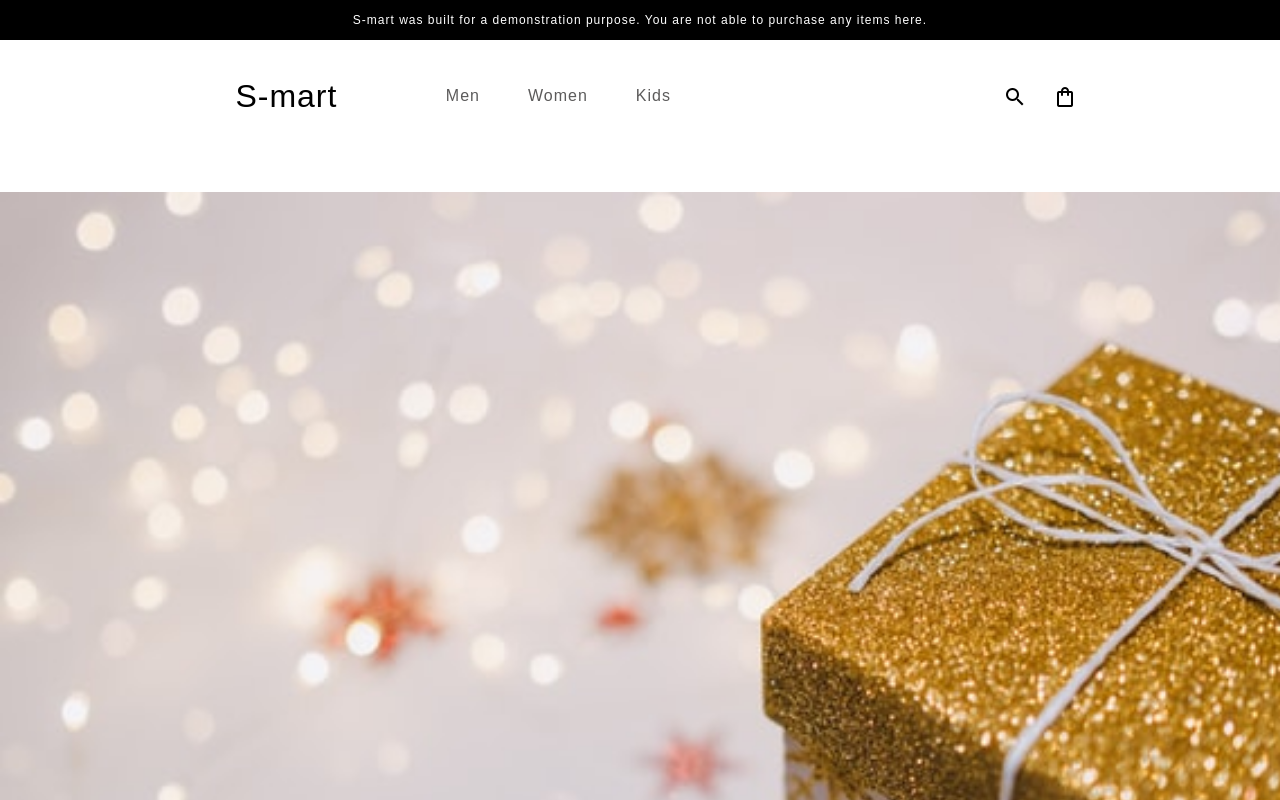
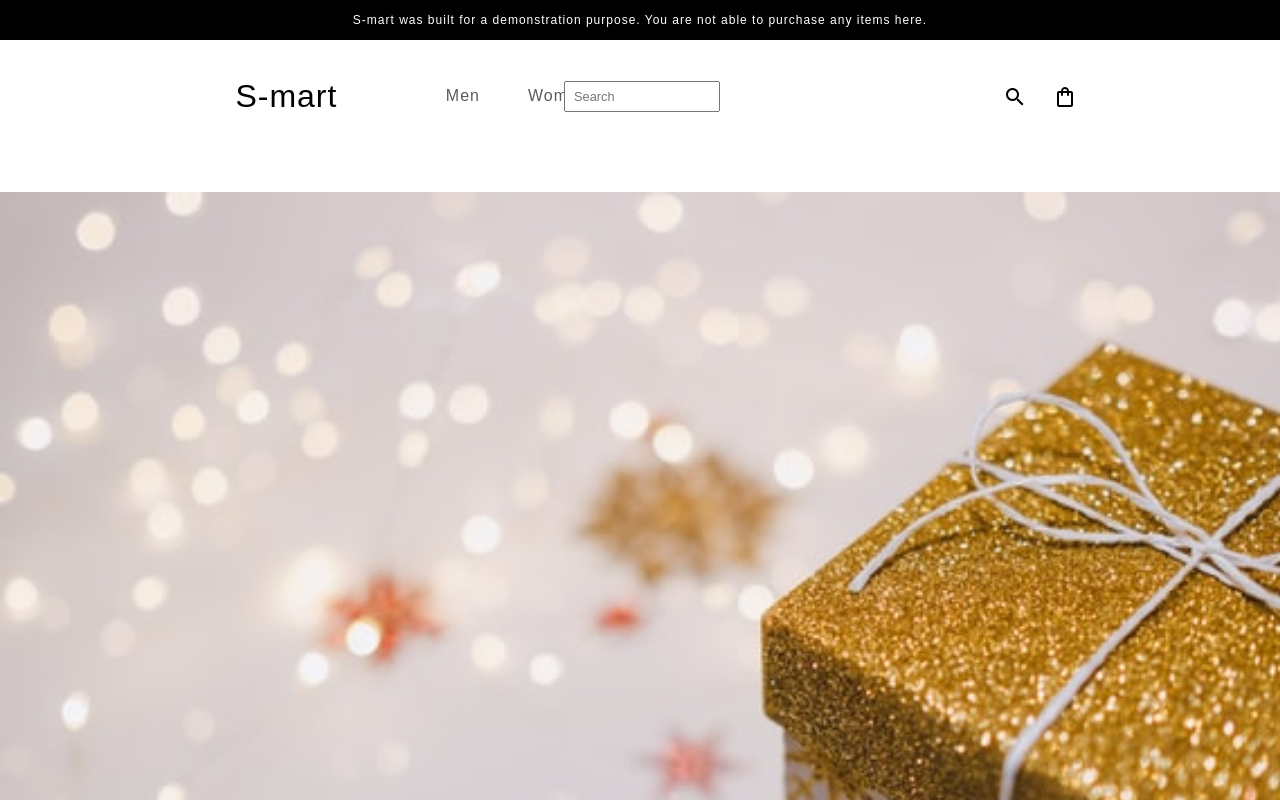
Before and after one commit to mphist/S-mart, a React app in the folder packages/client/: page / in a window 1280 px wide. Both pictures are taken after a click on the picture 1015 px from the left and 96 px from the top of the page. Shown: the top 800 px of the page. Built offline with nearby package versions, Linux system fonts and the light colour scheme; no server answers.

Commit message:
Client - Added SearchBar

```diff
--- a/packages/client/src/components/Navigation/Navigation.tsx
+++ b/packages/client/src/components/Navigation/Navigation.tsx
@@ -5,6 +5,7 @@ import bagIcon from '../../assets/bag_icon.png'
 import menuIcon from '../../assets/menu_icon.png'
 import { useMenuDropdownState, useTimerState } from '../../atoms/menuDropdown'
 import { useState } from 'react'
+import SearchBar from '../SearchBar/SearchBar'
 
 export type NavigationProps = {}
 
@@ -12,6 +13,7 @@ function Navigation({}: NavigationProps) {
   const [menuDropdownState, setMenuDropdownState] = useMenuDropdownState()
   const [timer, setTimer] = useTimerState()
   const [ignore, setIgnore] = useState<NodeJS.Timeout | null>(null)
+  const [openSearch, setOpenSearch] = useState(false)
   const openMenu = (e: React.MouseEvent<HTMLSpanElement, MouseEvent>) => {
     const id = e.currentTarget.id
     if (timer) {
@@ -62,7 +64,7 @@ function Navigation({}: NavigationProps) {
       </ul>
       <ul className='secondary'>
         <li>
-          <img src={searchIcon} alt='search_btn' />
+          <SearchBar />
         </li>
         {/* <li>
           <img src={profileIcon} alt='profile_btn' />
--- /dev/null
+++ b/packages/client/src/components/SearchBar/SearchBar.tsx
@@ -0,0 +1,58 @@
+import { css } from '@mui/styled-engine'
+import { useEffect, useRef, useState } from 'react'
+import searchIcon from '../../assets/search_icon.png'
+
+export type SearchBarProps = {}
+
+function SearchBar({}: SearchBarProps) {
+  const [openSearch, setOpenSearch] = useState(false)
+  const ref = useRef<HTMLInputElement>(null)
+
+  useEffect(() => {
+    if (openSearch) ref.current?.focus()
+    window.addEventListener('click', (e) => {
+      const id = (e.target as Element).id
+      if (id !== 'searchInput' && id !== 'searchBtn') setOpenSearch(false)
+    })
+  }, [openSearch])
+
+  return (
+    <div css={searchBar(openSearch)}>
+      <input id='searchInput' type='text' ref={ref} placeholder='Search' />
+      <img
+        id='searchBtn'
+        src={searchIcon}
+        alt='search_btn'
+        onClick={() => setOpenSearch(true)}
+      />
+    </div>
+  )
+}
+
+const searchBar = (openSearch: boolean) => css`
+  img {
+    position: relative;
+  }
+  input {
+    visibility: hidden;
+    width: 0;
+    position: absolute;
+    top: 5.05rem;
+    right: 35rem;
+    transition: width 0.5s ease-out;
+    padding: 0.1rem 0.5rem;
+    padding-right: 2rem;
+    font-size: 0.8rem;
+    &:focus {
+      outline: none;
+    }
+    ${openSearch &&
+    css`
+      visibility: visible;
+      width: 7rem;
+      height: 1.5rem;
+    `}
+  }
+`
+
+export default SearchBar
```
